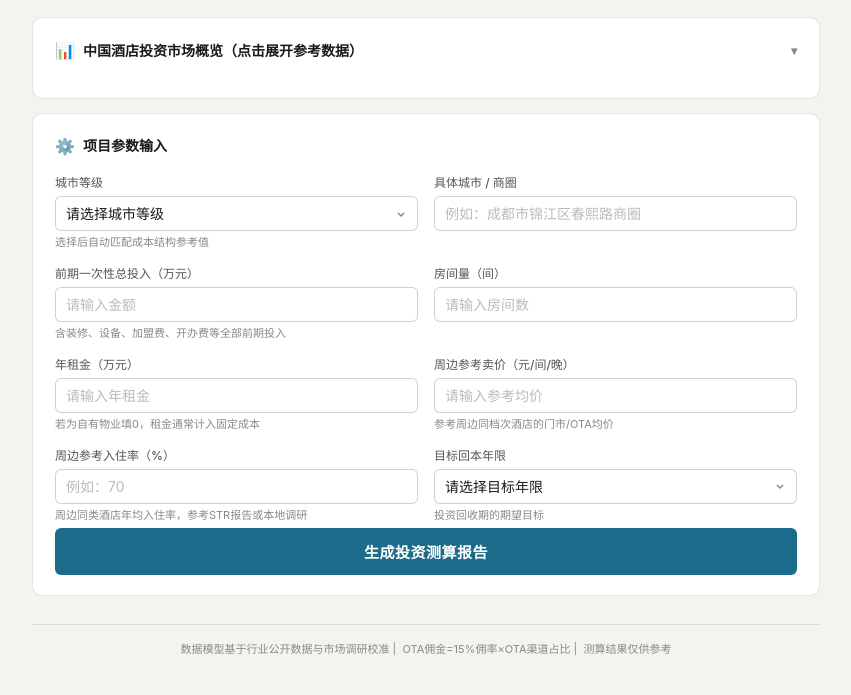
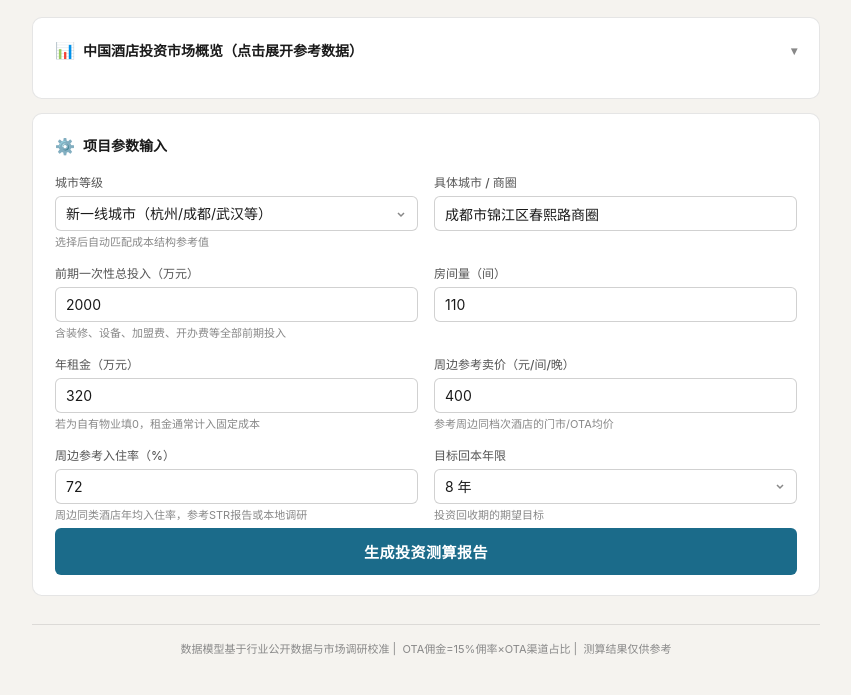
Before and after one commit to catherine623/hotel-investment-calculator-v1, a plain HTML site: page index.html in a window 1280 px wide. Shown: the part 91-786 px from the top of the page, without its empty margins (214-1065 px from the left). Drawn offline with Linux system fonts and the light colour scheme.

Commit message:
update: default values and anonymized benchmark data

```diff
--- a/index.html
+++ b/index.html
@@ -522,7 +522,7 @@ body {
       <select id="cityTier" onchange="onCityTierChange()">
         <option value="">请选择城市等级</option>
         <option value="1">一线城市（北上广深）</option>
-        <option value="2">新一线城市（杭州/成都/武汉等）</option>
+        <option value="2" selected>新一线城市（杭州/成都/武汉等）</option>
         <option value="3">二线城市（长沙/合肥/昆明等）</option>
         <option value="4">三线及以下</option>
       </select>
@@ -530,30 +530,30 @@ body {
     </div>
     <div class="form-item">
       <label>具体城市 / 商圈</label>
-      <input type="text" id="location" placeholder="例如：成都市锦江区春熙路商圈">
+      <input type="text" id="location" placeholder="例如：成都市锦江区春熙路商圈" value="成都市锦江区春熙路商圈">
     </div>
     <div class="form-item">
       <label>前期一次性总投入（万元）</label>
-      <input type="number" id="totalInvestment" placeholder="请输入金额" min="100" step="1">
+      <input type="number" id="totalInvestment" placeholder="请输入金额" min="100" step="1" value="2000">
       <div class="unit">含装修、设备、加盟费、开办费等全部前期投入</div>
     </div>
     <div class="form-item">
       <label>房间量（间）</label>
-      <input type="number" id="roomCount" placeholder="请输入房间数" min="10" step="1">
+      <input type="number" id="roomCount" placeholder="请输入房间数" min="10" step="1" value="110">
     </div>
     <div class="form-item">
       <label>年租金（万元）</label>
-      <input type="number" id="annualRent" placeholder="请输入年租金" min="0" step="0.1">
+      <input type="number" id="annualRent" placeholder="请输入年租金" min="0" step="0.1" value="320">
       <div class="unit">若为自有物业填0，租金通常计入固定成本</div>
     </div>
     <div class="form-item">
       <label>周边参考卖价（元/间/晚）</label>
-      <input type="number" id="referencePrice" placeholder="请输入参考均价" min="50" step="1">
+      <input type="number" id="referencePrice" placeholder="请输入参考均价" min="50" step="1" value="400">
       <div class="unit">参考周边同档次酒店的门市/OTA均价</div>
     </div>
     <div class="form-item">
       <label>周边参考入住率（%）</label>
-      <input type="number" id="referenceOccupancy" placeholder="例如：70" min="30" max="100" step="0.1">
+      <input type="number" id="referenceOccupancy" placeholder="例如：70" min="30" max="100" step="0.1" value="72">
       <div class="unit">周边同类酒店年均入住率，参考STR报告或本地调研</div>
     </div>
     <div class="form-item">
@@ -562,7 +562,7 @@ body {
         <option value="">请选择目标年限</option>
         <option value="3">3 年</option>
         <option value="5">5 年</option>
-        <option value="8">8 年</option>
+        <option value="8" selected>8 年</option>
         <option value="10">10 年</option>
         <option value="12">12 年</option>
         <option value="15">15 年</option>
```
